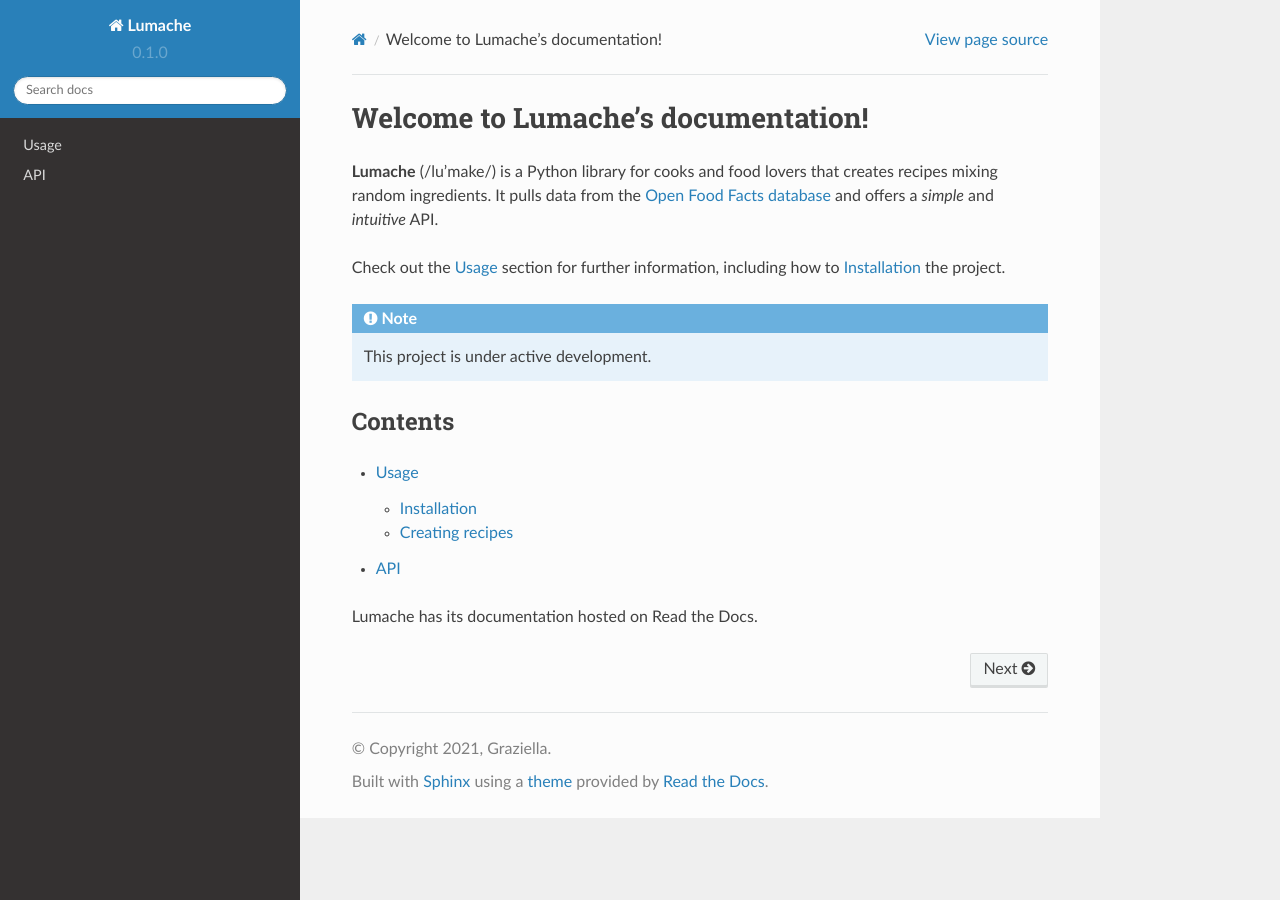
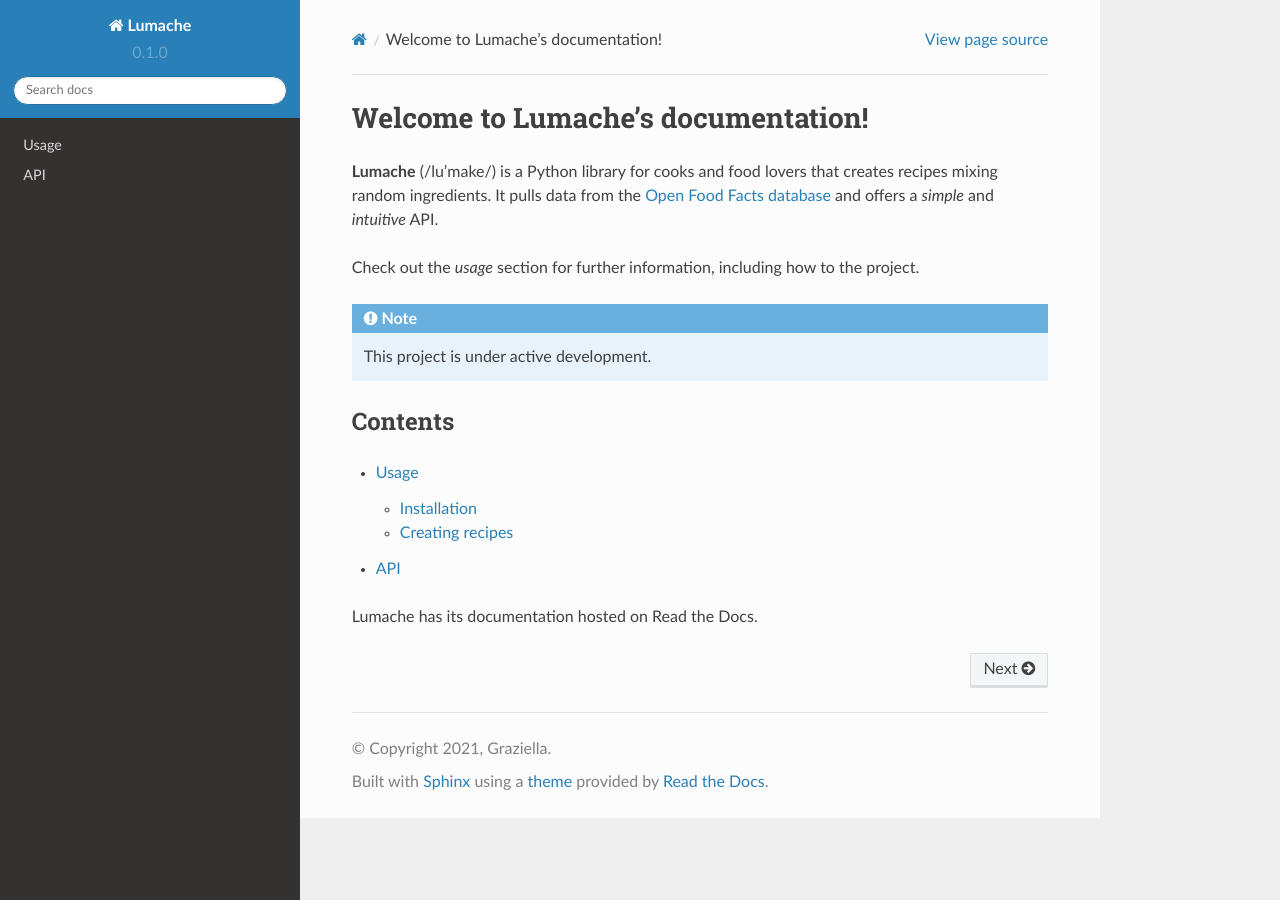
Before and after one commit to yvesmartindestaillades/NAP, a Sphinx documentation site: the page built from docs/source/index.rst, in a window 1280 px wide. Built offline with Sphinx 7.4.7 and the Read the Docs theme 2.0.0, drawn with Linux system fonts in a browser that asks for light colours.

Commit message:
simplify to copmile

```diff
--- a/docs/source/index.rst
+++ b/docs/source/index.rst
@@ -6,8 +6,8 @@ that creates recipes mixing random ingredients.
 It pulls data from the `Open Food Facts database <https://world.openfoodfacts.org/>`_
 and offers a *simple* and *intuitive* API.
 
-Check out the :doc:`usage` section for further information, including
-how to :ref:`installation` the project.
+Check out the `usage` section for further information, including
+how to  the project.
 
 .. note::
 
```
